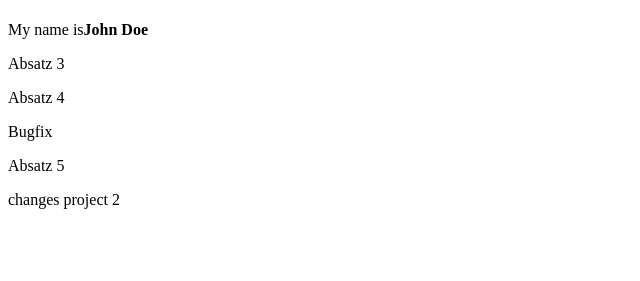
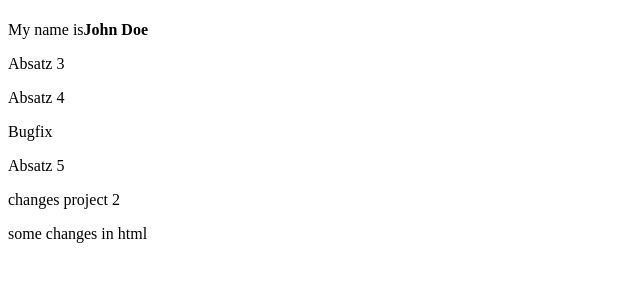
Before and after one commit to tinagruber/tinagruber, a plain HTML site: page index.html in a window 1280 px wide. Shown: the part 59-340 px from the top of the page, without its empty margins (0-640 px from the left). Drawn offline with Linux system fonts and the light colour scheme.

Commit message:
changed user 2

```diff
--- a/index.html
+++ b/index.html
@@ -12,6 +12,7 @@
 <p>Bugfix</p>
 <p>Absatz 5</p>
 <p>changes project 2</p>
+<p>some changes in html</p>
 
 </body>
 </html>
```
